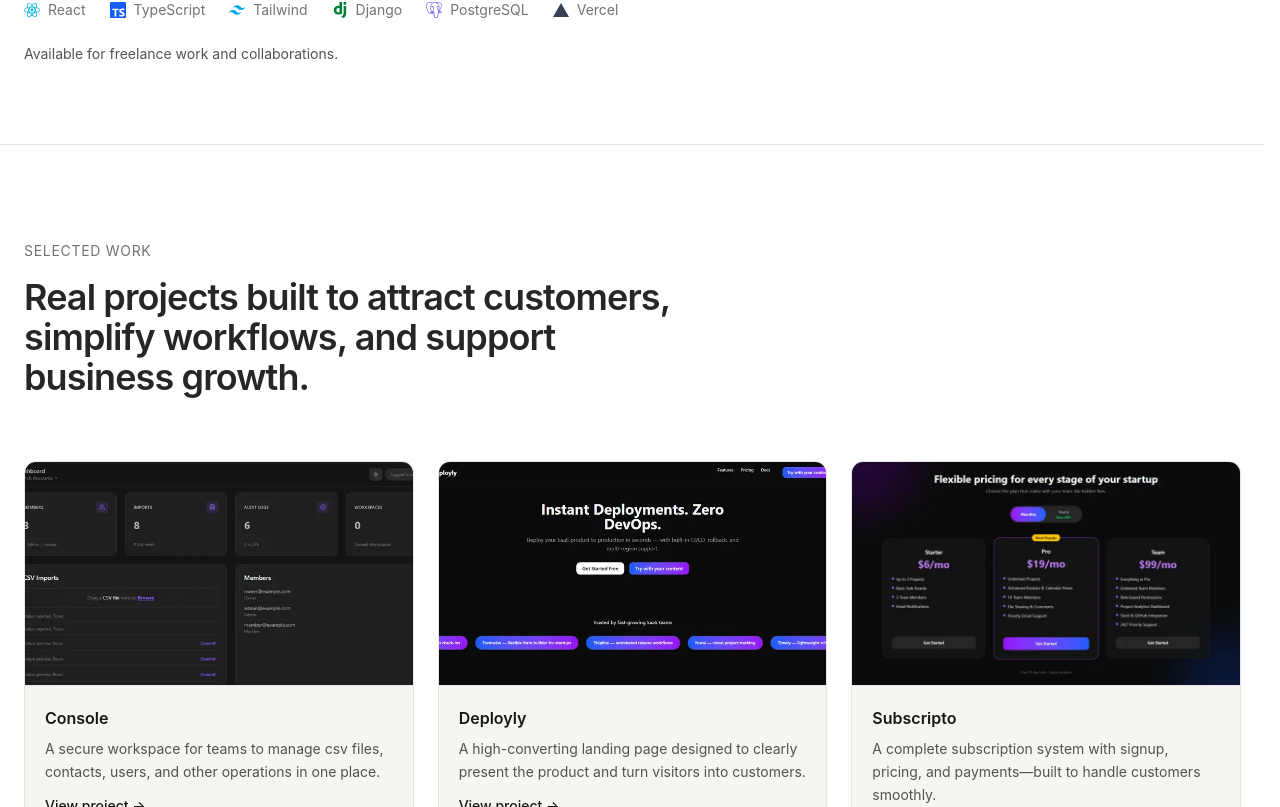
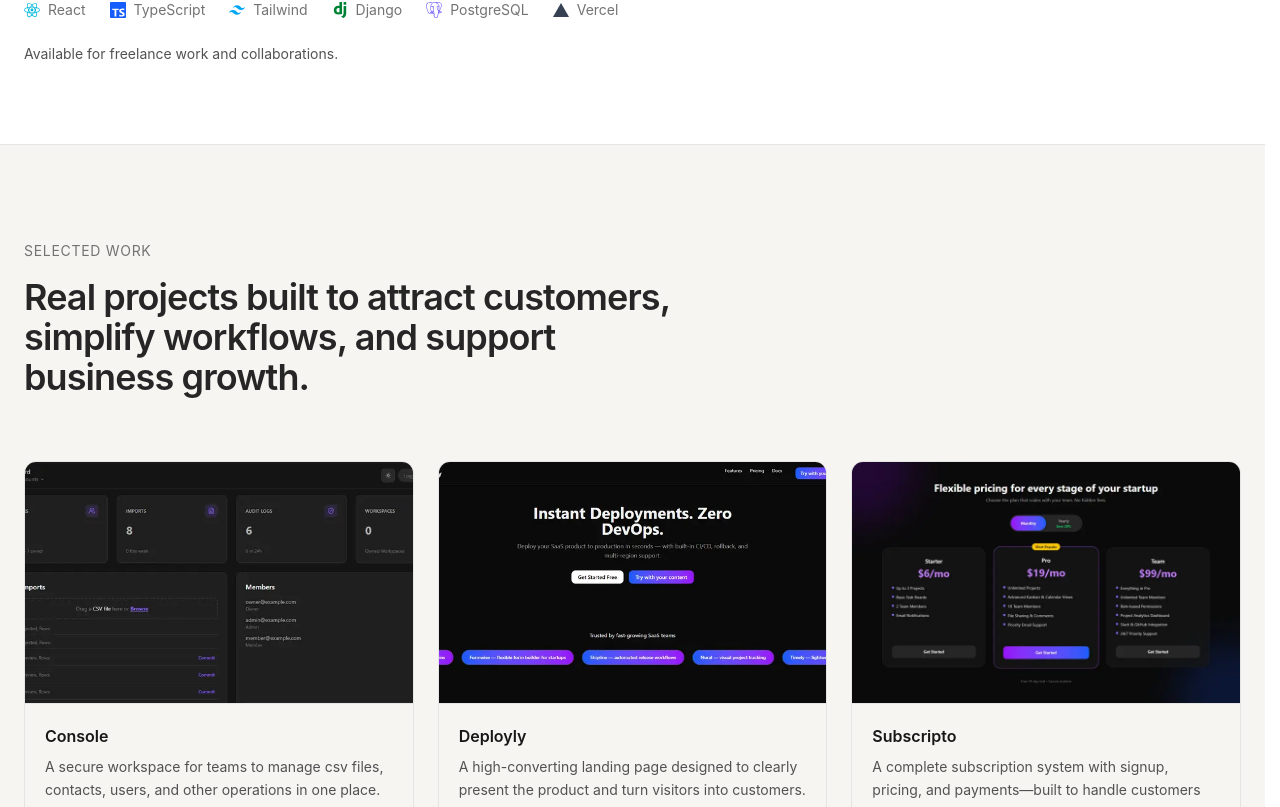
Before and after one commit to codewithshoaib-dev/Portfolio, a React (Vite) app in the folder web/: page / in a window 1280 px wide. Shown: the part 1553-2360 px from the top of the page. Built offline with nearby package versions, Linux system fonts and the light colour scheme.

Commit message:
fix: fixed an issue where images became too zoomed-in

```diff
--- a/web/src/index.css
+++ b/web/src/index.css
@@ -99,8 +99,9 @@
 
   /* Image container */
   .project-media {
-    @apply relative h-56 overflow-hidden border-b border-neutral-200;
-  }
+  @apply relative w-full overflow-hidden border-b border-neutral-200;
+  aspect-ratio: 16 / 10;
+}
 
   .project-image {
     @apply w-full h-full object-cover
--- a/web/src/landingpage/projects.tsx
+++ b/web/src/landingpage/projects.tsx
@@ -34,7 +34,10 @@
 
 const Projects = () => {
   return (
-    <section id="projects" className="border-b border-neutral-200 py-24 px-6 ">
+    <section
+      id="projects"
+      className="border-b bg-background selection:bg-neutral-900 selection:text-white border-neutral-200 py-24 px-6 "
+    >
       <div className="container-max">
         {/*  Headings  */}
         <h2 className="text-sm uppercase tracking-wider text-neutral-500 mb-4">
@@ -58,7 +61,11 @@
             >
               {/* Image */}
               <div className="project-media">
-                <img src={proj.image} alt={proj.title} className="project-image" />
+                <img
+                  src={proj.image}
+                  alt={proj.title}
+                  className="project-image"
+                />
               </div>
 
               {/* Content */}
```
